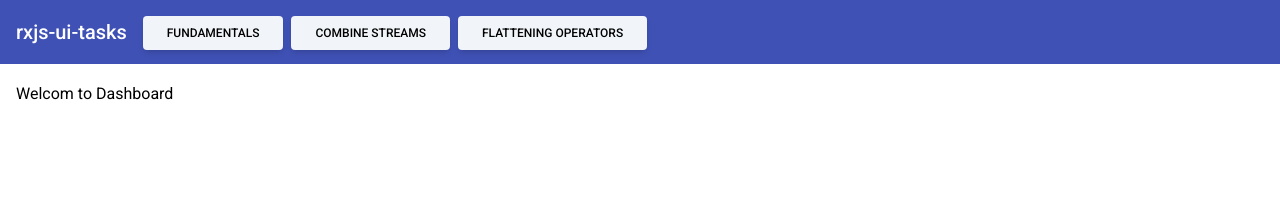
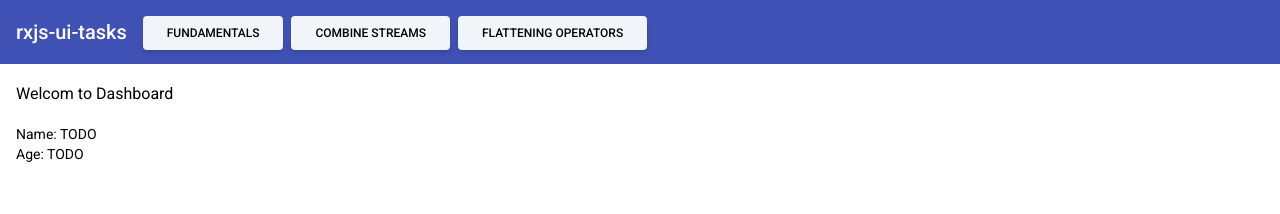
Before and after one commit to pwoloszun/rxjs-ui-tasks, an Angular app: page /fundamentals/dashboard in a window 1280 px wide. Shown: the top 214 px of the page. Built offline with nearby package versions, Linux system fonts and the light colour scheme.

Commit message:
async exmpl

```diff
--- a/src/app/features/fundamentals/pages/dashboard-page/dashboard-page.component.html
+++ b/src/app/features/fundamentals/pages/dashboard-page/dashboard-page.component.html
@@ -1 +1,9 @@
 <h3>Welcom to {{ title }}</h3>
+
+<div>
+  Name: TODO
+</div>
+
+<div>
+  Age: TODO
+</div>
--- a/src/app/features/fundamentals/pages/dashboard-page/dashboard-page.component.ts
+++ b/src/app/features/fundamentals/pages/dashboard-page/dashboard-page.component.ts
@@ -1,16 +1,35 @@
-import { Component, OnInit } from '@angular/core';
+import { Component, OnInit, OnDestroy } from '@angular/core';
+import { delay, of, tap } from 'rxjs';
 
 @Component({
   selector: 'app-dashboard-page',
   templateUrl: './dashboard-page.component.html',
 })
-export class DashboardPageComponent implements OnInit {
+export class DashboardPageComponent implements OnInit, OnDestroy {
 
   title = 'Dashboard';
+
+  person$ = this.getPerson$();
 
   constructor() { }
 
   ngOnInit(): void {
+    // TODO
+    // setTimeout(() => {
+    //   console.log('Later subscription');
+    // }, 4000);
+  }
+
+  getPerson$() {
+    return of({ name: 'bob', age: 123 }).pipe(
+      tap(() => console.log('REQUEST fetch person')),
+      delay(2000),
+      tap(() => console.log('RESPONSE fetch person')),
+    );
+  }
+
+  ngOnDestroy(): void {
+    // cleanup
   }
 
 }
```
